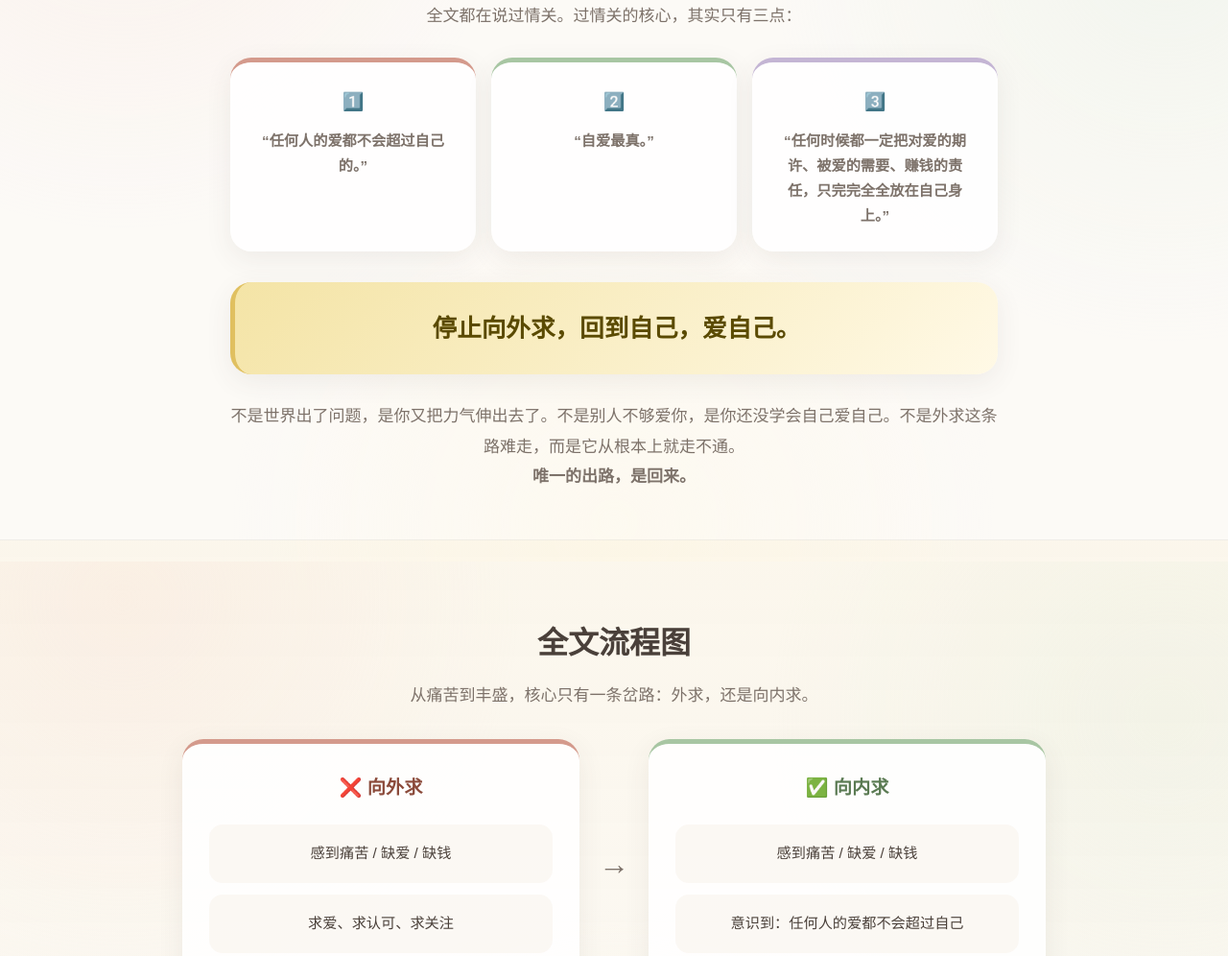
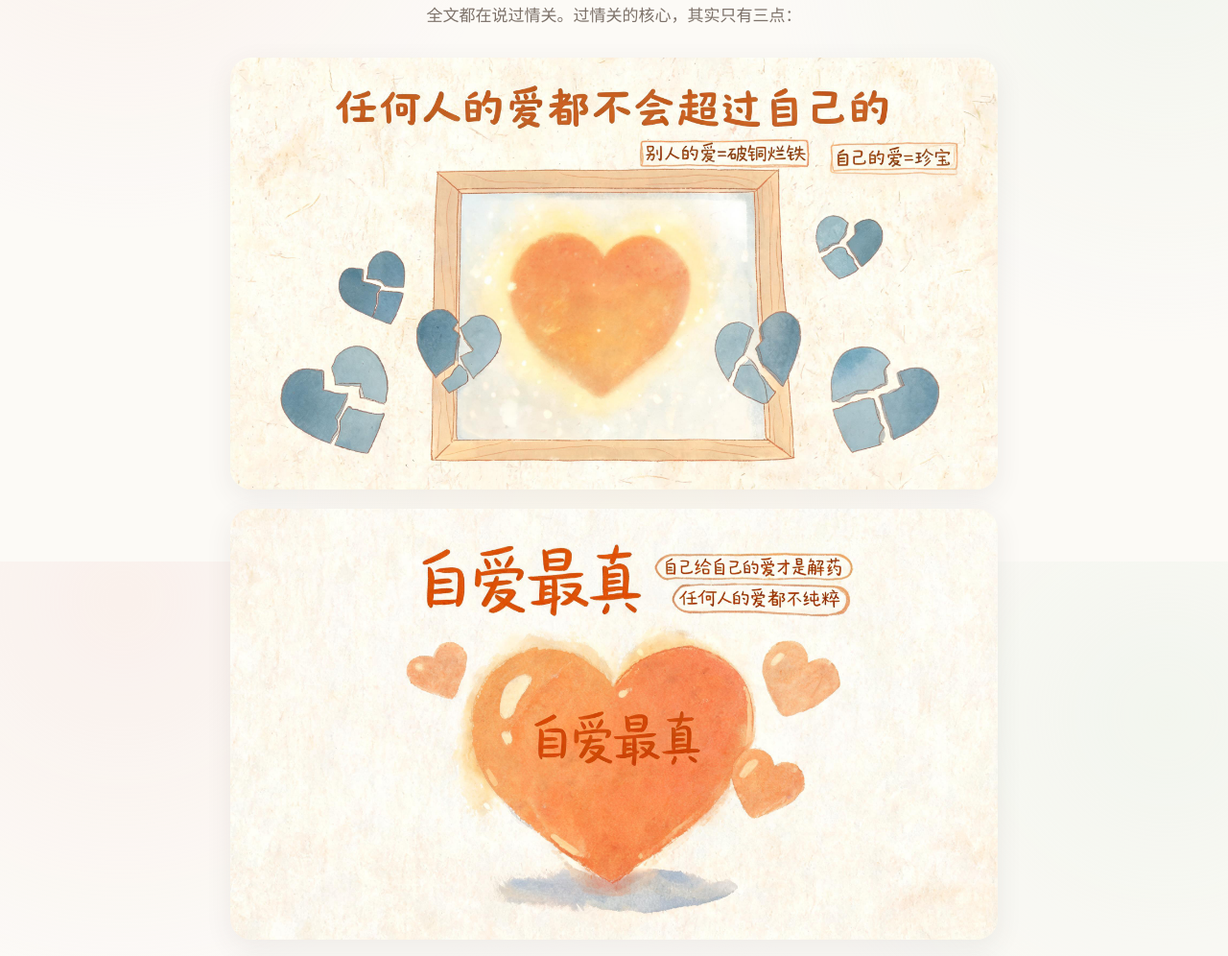
Before and after one commit to coco-color-website/inner-growth, a website: page analysis.html in a window 1280 px wide. Shown: the part 2615-3611 px from the top of the page at 96% size. Drawn offline with Linux system fonts and the light colour scheme.

Commit message:
Replace core three points with generated images

```diff
--- a/analysis.html
+++ b/analysis.html
@@ -265,6 +265,17 @@
       font-size: 0.95rem;
       color: var(--ink-light);
       line-height: 1.7;
+    }
+    .core-point-image {
+      width: 100%;
+      max-width: 100%;
+      border-radius: var(--radius);
+      box-shadow: var(--shadow);
+      margin-bottom: 20px;
+      display: block;
+    }
+    .core-point-image:last-child {
+      margin-bottom: 0;
     }
 
     /* 全文流程图 */
@@ -846,19 +857,10 @@
       <h2 class="theory-section-title">全文只讲一个道理</h2>
       <p class="theory-section-lead">全文都在说过情关。过情关的核心，其实只有三点：</p>
 
-      <div class="theory-grid" style="margin: 10px 0 32px;">
-        <div class="theory-card">
-          <h3>1️⃣</h3>
-          <p><strong>“任何人的爱都不会超过自己的。”</strong></p>
-        </div>
-        <div class="theory-card">
-          <h3>2️⃣</h3>
-          <p><strong>“自爱最真。”</strong></p>
-        </div>
-        <div class="theory-card">
-          <h3>3️⃣</h3>
-          <p><strong>“任何时候都一定把对爱的期许、被爱的需要、赚钱的责任，只完完全全放在自己身上。”</strong></p>
-        </div>
+      <div class="theory-grid" style="margin: 10px 0 32px; display: block;">
+        <img class="core-point-image" src="images/core-point-1.png" alt="任何人的爱都不会超过自己的">
+        <img class="core-point-image" src="images/core-point-2.png" alt="自爱最真">
+        <img class="core-point-image" src="images/core-point-3.png" alt="把期待完完全全放在自己身上">
       </div>
 
       <div class="quote-box golden" style="text-align: center; margin: 28px 0;">
```
Also changed, not shown: images/core-point-1.png (added), images/core-point-2.png (added), images/core-point-3.png (added).
